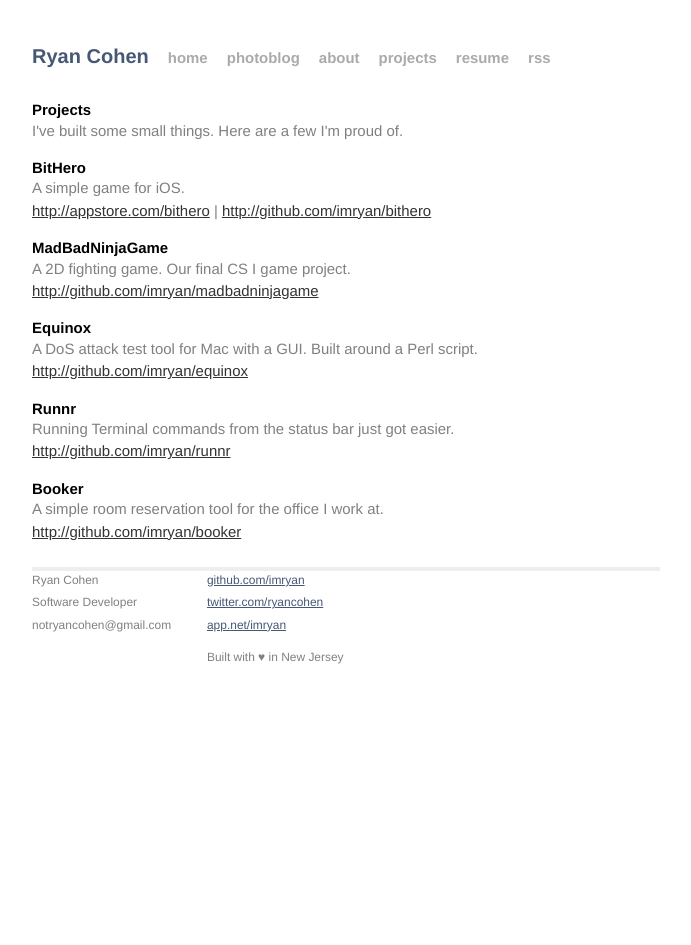
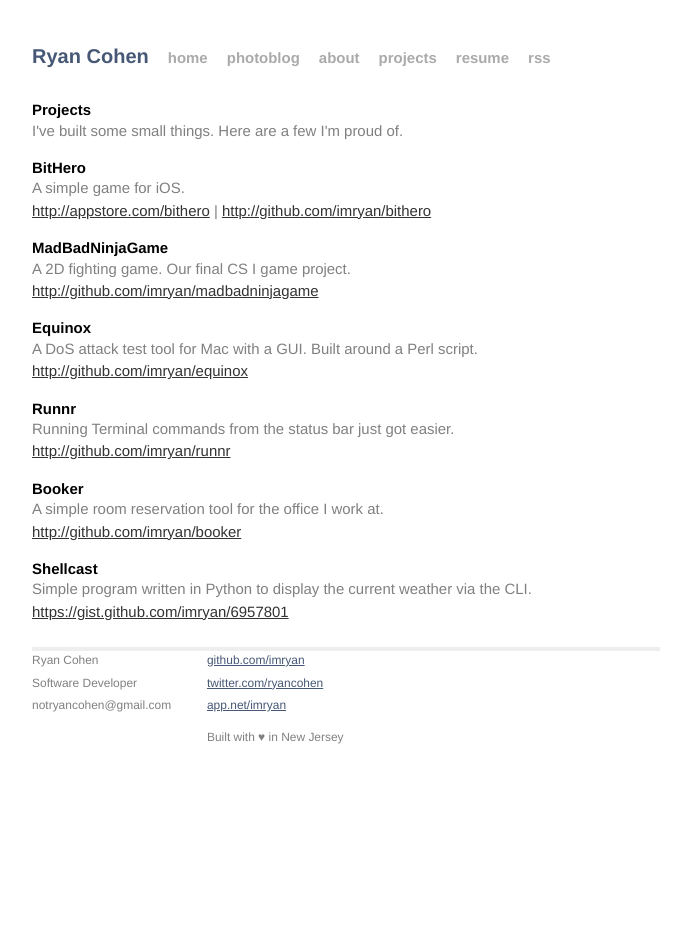
Before and after one commit to imryan/imryan.github.io, a Jekyll site: the page built from projects/index.html, in a window 1280 px wide. Shown: the whole page, without its empty margins (294-985 px from the left). Built offline with Jekyll 4.4.1, drawn with Linux system fonts in a browser that asks for light colours; Markdown is read by kramdown in place of the engine named in the settings.

Commit message:
Added project

```diff
--- a/projects/index.html
+++ b/projects/index.html
@@ -46,4 +46,8 @@ p {
 <p>A simple room reservation tool for the office I work at.</br>
 <a href="http://github.com/imryan/booker">http://github.com/imryan/booker</a></p>
 
+<h3>Shellcast</h3>
+<p>Simple program written in Python to display the current weather via the CLI.</br>
+<a href="https://gist.github.com/imryan/6957801">https://gist.github.com/imryan/6957801</a></p>
+
 </div>
```
